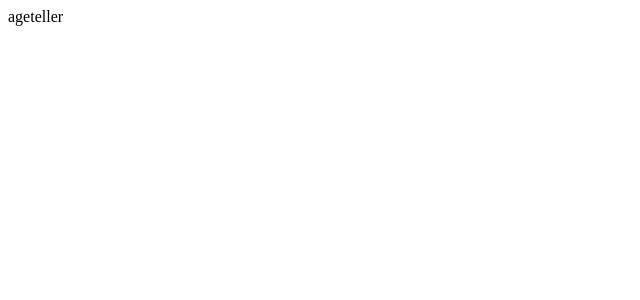
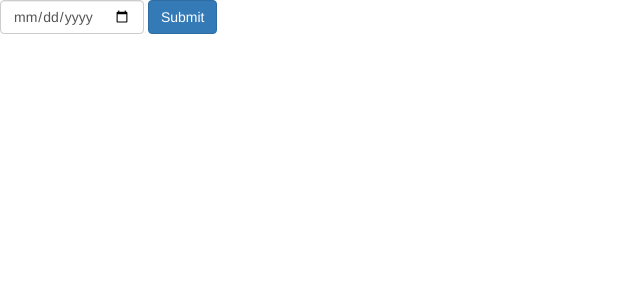
Before and after one commit to Laszlo-Lazuer/udemy-redux-ageteller, a React (Create React App) app: page / in a window 1280 px wide. Shown: the top 300 px of the page, without its empty margins (0-640 px from the left). Built offline with nearby package versions, Linux system fonts and the light colour scheme.

Commit message:
chore(stub): add bootstrap and form elems

```diff
--- a/public/index.html
+++ b/public/index.html
@@ -15,6 +15,7 @@
       user's mobile device or desktop. See https://developers.google.com/web/fundamentals/web-app-manifest/
     -->
     <link rel="manifest" href="%PUBLIC_URL%/manifest.json" />
+    <link rel="stylesheet" href="https://maxcdn.bootstrapcdn.com/bootstrap/3.3.7/css/bootstrap.min.css" integrity="sha384-BVYiiSIFeK1dGmJRAkycuHAHRg32OmUcww7on3RYdg4Va+PmSTsz/K68vbdEjh4u" crossorigin="anonymous">
     <!--
       Notice the use of %PUBLIC_URL% in the tags above.
       It will be replaced with the URL of the `public` folder during the build.
--- /dev/null
+++ b/src/components/App.js
@@ -0,0 +1,19 @@
+import React, { Component } from 'react';
+import { Form, FormControl, Button } from 'react-bootstrap';
+
+class App extends Component {
+    render() {
+        return (
+            <div>
+                <Form inline>
+                    <FormControl type="date">
+                    </FormControl>
+                    { ' ' }
+                    <Button> Submit </Button>
+                </Form>
+            </div>
+        )
+    }
+}
+
+export default App;
--- a/src/index.js
+++ b/src/index.js
@@ -1,6 +1,7 @@
 import React from 'react';
 import ReactDom from 'react-dom';
+import App from './components/App';
 
 ReactDom.render(
-<div>ageteller</div>, document.getElementById('root')
+<App />, document.getElementById('root')
 )
```
